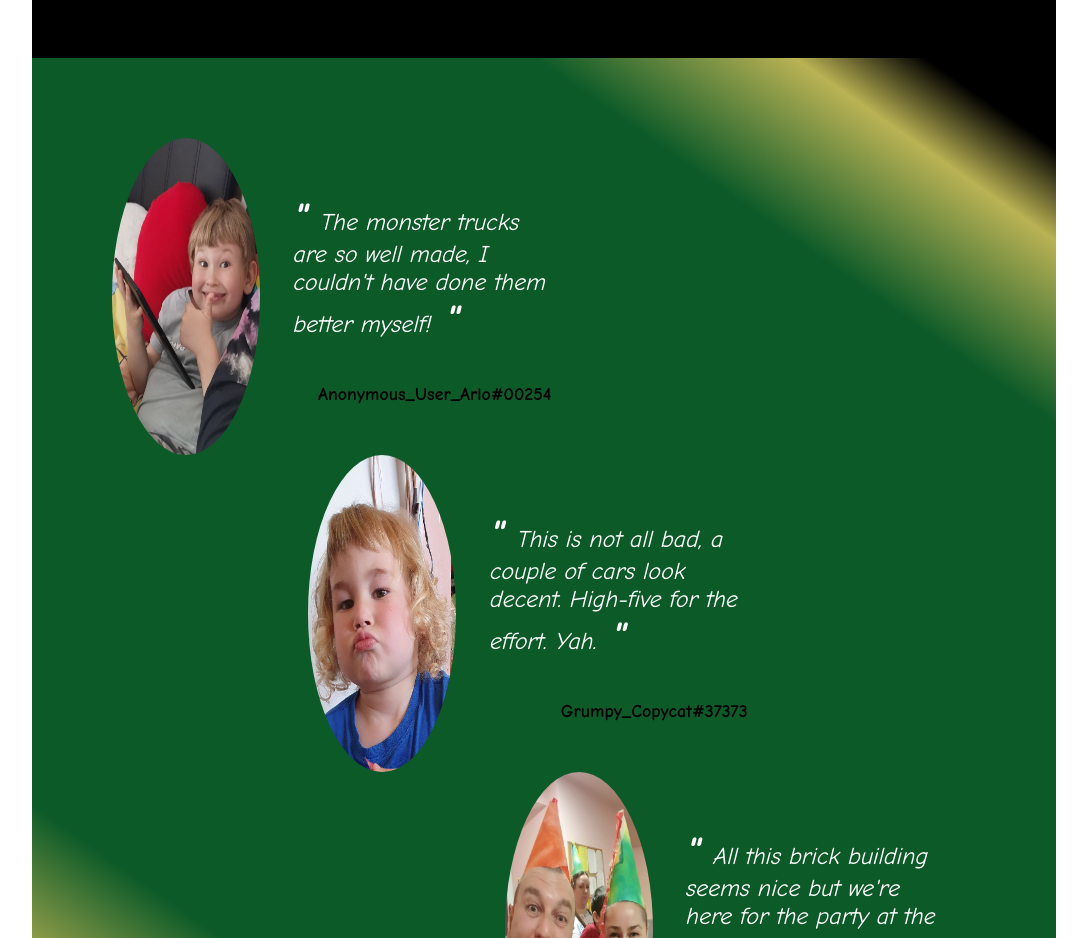
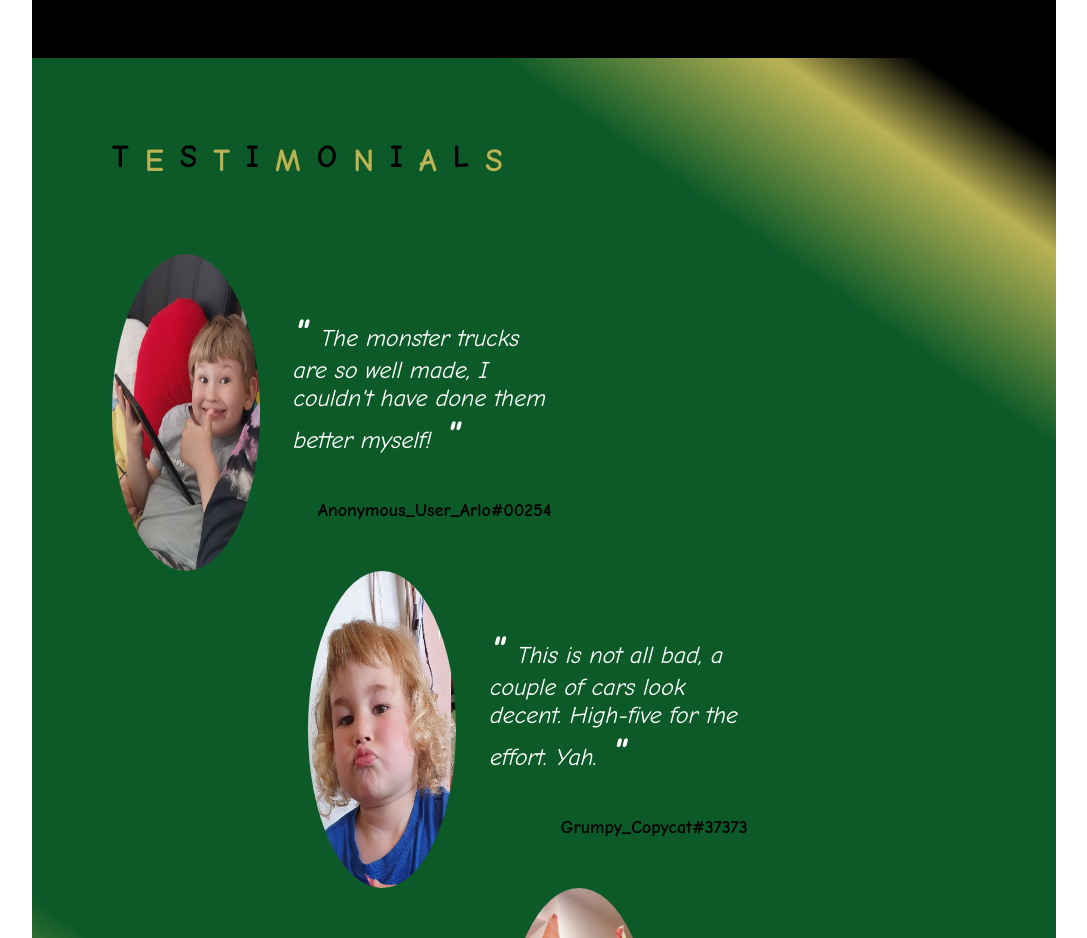
Before and after one commit to GGGArloD/landing_page_project, a plain HTML site: page index.html in a window 1280 px wide. Shown: the part 1420-2358 px from the top of the page, without its empty margins (96-1183 px from the left). Drawn offline with Linux system fonts and the light colour scheme.

Commit message:
Create title for test sect, flex diff height

```diff
--- a/index.html
+++ b/index.html
@@ -60,6 +60,20 @@
    </div>
   </div>
   <div class="testimonials" id="testimonials">
+   <h1 class="test_title">
+        <span class="black">T</span>
+        <span class="yellow">E</span>
+        <span class="black">S</span>
+        <span class="yellow">T</span>
+        <span class="black">I</span>
+        <span class="yellow">M</span>
+        <span class="black">O</span>
+        <span class="yellow">N</span>
+        <span class="black">I</span>
+        <span class="yellow">A</span>
+        <span class="black">L</span>
+        <span class="yellow">S</span>
+    </h1>
    <div class="test box_01">
     <img src="images/test_arlo.jpg" alt="testimonial img 01">
     <div class="test_text">
--- a/style.css
+++ b/style.css
@@ -194,3 +194,16 @@ a:hover {
 .quote {
     font-size: 40px
 }
+.test_title {
+    height: 36px;
+    font-size: 32px;
+    margin: 0;
+    display: flex;
+    justify-content: flex-start;
+    gap: 16px;
+    padding-bottom: 80px;
+}
+.yellow {
+    color: #BAB254;
+    padding-top: 4px
+}
```
